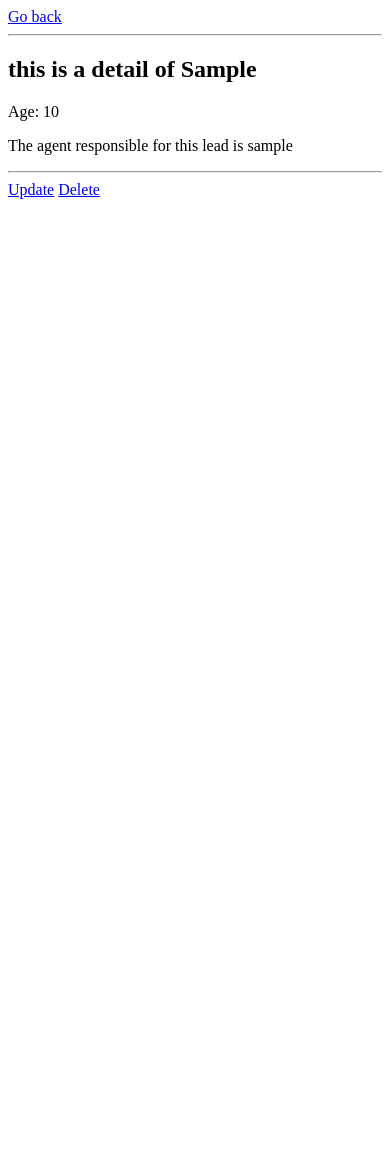
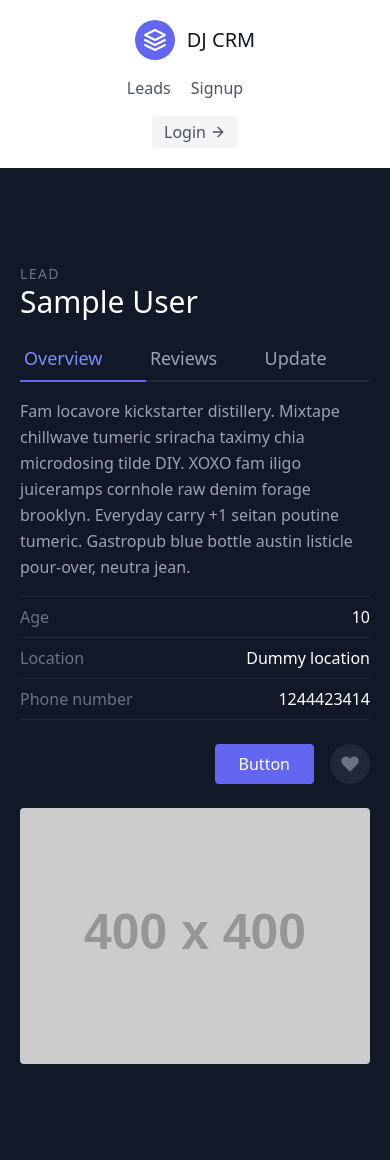
Before and after one commit to zwykuy-gracz/djcrm, a Django app: page /leads/1/ in a window 390 px wide. Before the commit the page ends 199 px from the top, so only its background shows below. Run offline with Django 3.2, Linux system fonts and the light colour scheme; tables that the repository leaves empty hold one stand-in row (values such as "Sample post"); grey boxes labelled with a size stand in for pictures from a placeholder-image service; some libraries are stand-ins or nearby versions.

Commit message:
changing views to class based views

```diff
--- a/djcrm/urls.py
+++ b/djcrm/urls.py
@@ -1,8 +1,10 @@
 from django.contrib import admin
 from django.urls import path, include
 
+from leads import views
 
 urlpatterns = [
     path('admin/', admin.site.urls),
+    path('', views.LandingPageView.as_view(), name='landing-page'),
     path('leads/', include('leads.urls', namespace='leads')),
 ]
--- a/leads/templates/leads/lead_detail.html
+++ b/leads/templates/leads/lead_detail.html
@@ -1,13 +1,48 @@
 {% extends "base.html" %}
 {% block content %}
 
-    <a href="{% url 'leads:lead-list' %}">Go back</a>
-    <hr/>
-    <h2>this is a detail of {{ lead.first_name }}</h2>
-    <p>Age: {{ lead.age }}</p>
-    <p>The agent responsible for this lead is {{ lead.agent }}</p>
-    <hr/>
-    <a href="{% url 'leads:lead-update' lead.pk %}">Update</a>
-    <a href="{% url 'leads:lead-delete' lead.pk %}">Delete</a>
+<section class="text-gray-400 bg-gray-900 body-font overflow-hidden">
+  <div class="container px-5 py-24 mx-auto">
+    <div class="lg:w-4/5 mx-auto flex flex-wrap">
+      <div class="lg:w-1/2 w-full lg:pr-10 lg:py-6 mb-6 lg:mb-0">
+        <h2 class="text-sm title-font text-gray-500 tracking-widest">LEAD</h2>
+        <h1 class="text-white text-3xl title-font font-medium mb-4">{{ lead.first_name }} {{ lead.last_name }}</h1>
+        <div class="flex mb-4">
+          <a href="{% url 'leads:lead-detail' lead.pk %}" class="flex-grow text-indigo-400 border-b-2 border-indigo-500 py-2 text-lg px-1">
+                Overview
+            </a>
+            <a class="flex-grow border-b-2 border-gray-800 py-2 text-lg px-1">
+                Reviews
+            </a>
+            <a href="{% url 'leads:lead-update' lead.pk %}" class="flex-grow border-b-2 border-gray-800 py-2 text-lg px-1">
+                Update
+            </a>
+        </div>
+        <p class="leading-relaxed mb-4">Fam locavore kickstarter distillery. Mixtape chillwave tumeric sriracha taximy chia microdosing tilde DIY. XOXO fam iligo juiceramps cornhole raw denim forage brooklyn. Everyday carry +1 seitan poutine tumeric. Gastropub blue bottle austin listicle pour-over, neutra jean.</p>
+        <div class="flex border-t border-gray-800 py-2">
+          <span class="text-gray-500">Age</span>
+          <span class="ml-auto text-white">{{ lead.age }}</span>
+        </div>
+        <div class="flex border-t border-gray-800 py-2">
+          <span class="text-gray-500">Location</span>
+          <span class="ml-auto text-white">Dummy location</span>
+        </div>
+        <div class="flex border-t border-b mb-6 border-gray-800 py-2">
+          <span class="text-gray-500">Phone number</span>
+          <span class="ml-auto text-white">1244423414</span>
+        </div>
+        <div class="flex">
+          <button class="flex ml-auto text-white bg-indigo-500 border-0 py-2 px-6 focus:outline-none hover:bg-indigo-600 rounded">Button</button>
+          <button class="rounded-full w-10 h-10 bg-gray-800 p-0 border-0 inline-flex items-center justify-center text-gray-500 ml-4">
+            <svg fill="currentColor" stroke-linecap="round" stroke-linejoin="round" stroke-width="2" class="w-5 h-5" viewBox="0 0 24 24">
+              <path d="M20.84 4.61a5.5 5.5 0 00-7.78 0L12 5.67l-1.06-1.06a5.5 5.5 0 00-7.78 7.78l1.06 1.06L12 21.23l7.78-7.78 1.06-1.06a5.5 5.5 0 000-7.78z"></path>
+            </svg>
+          </button>
+        </div>
+      </div>
+      <img alt="ecommerce" class="lg:w-1/2 w-full lg:h-auto h-64 object-cover object-center rounded" src="https://dummyimage.com/400x400">
+    </div>
+  </div>
+</section>
 
 {% endblock content %}
--- a/leads/urls.py
+++ b/leads/urls.py
@@ -1,12 +1,15 @@
 from django.urls import path
-from .views import lead_list, lead_detail, lead_create, lead_update, lead_delete
+from .views import (
+    lead_list, lead_detail, lead_create, lead_update, lead_delete,
+    LeadListView, LeadDetailView, LeadCreateView, LeadUpdateView, LeadDeleteView,
+)
 
 app_name = "leads"
 
 urlpatterns = [
-    path('', lead_list, name='lead-list'),
-    path('<int:pk>/', lead_detail, name='lead-detail'),
-    path('create/', lead_create, name='lead-create'),
-    path('<int:pk>/update/', lead_update, name='lead-update'),
-    path('<int:pk>/delete/', lead_delete, name='lead-delete'),
+    path('', LeadListView.as_view(), name='lead-list'),
+    path('<int:pk>/', LeadDetailView.as_view(), name='lead-detail'),
+    path('create/', LeadCreateView.as_view(), name='lead-create'),
+    path('<int:pk>/update/', LeadUpdateView.as_view(), name='lead-update'),
+    path('<int:pk>/delete/', LeadDeleteView.as_view(), name='lead-delete'),
 ]
--- a/leads/views.py
+++ b/leads/views.py
@@ -1,8 +1,20 @@
-from django.shortcuts import render, redirect
+from django.shortcuts import render, redirect, reverse
 from django.http import HttpResponse
+from django.views.generic import TemplateView, ListView, DetailView, CreateView, UpdateView, DeleteView
 from .models import Lead, Agent
 from .forms import LeadForm, LeadModelForm
 
+
+class LandingPageView(TemplateView):
+    template_name = "landing.html"
+
+def landing_page(request):
+    return render(request, "landing.html")
+
+class LeadListView(ListView):
+    template_name = "leads/lead_list.html"
+    queryset = Lead.objects.all()
+    context_object_name = 'leads'
 
 def lead_list(request):
     leads = Lead.objects.all()
@@ -11,12 +23,25 @@ def lead_list(request):
     }
     return render(request, 'leads/lead_list.html', context)
 
+class LeadDetailView(DetailView):
+    template_name = "leads/lead_detail.html"
+    queryset = Lead.objects.all()
+    context_object_name = 'lead'
+
 def lead_detail(request, pk):
     lead = Lead.objects.get(id=pk)
     context = {
         "lead": lead,
     }
     return render(request, 'leads/lead_detail.html', context)
+
+class LeadCreateView(CreateView):
+    template_name = "leads/lead_create.html"
+    form_class = LeadModelForm
+
+    def get_success_url(self):
+        return reverse("leads:lead-list")
+
 
 def lead_create(request):
     form = LeadModelForm()
@@ -31,6 +56,13 @@ def lead_create(request):
     }
     return render(request, "leads/lead_create.html", context)
 
+class LeadUpdateView(UpdateView):
+    template_name = "leads/lead_update.html"
+    queryset = Lead.objects.all()
+    form_class = LeadModelForm
+
+    def get_success_url(self):
+        return reverse("leads:lead-list")
 
 def lead_update(request, pk):
     lead = Lead.objects.get(id=pk)
@@ -47,6 +79,12 @@ def lead_update(request, pk):
     }
     return render(request, "leads/lead_update.html", context)
 
+class LeadDeleteView(DeleteView):
+    template_name = "leads/lead_delete.html"
+    queryset = Lead.objects.all()
+
+    def get_success_url(self):
+        return reverse("leads:lead-list")
 
 def lead_delete(request, pk):
     lead = Lead.objects.get(id=pk)
--- a/templates/base.html
+++ b/templates/base.html
@@ -6,23 +6,14 @@
         <title>DJCRM</title>
         <meta name="description" content="">
         <meta name="viewport" content="width=device-width, initial-scale=1">
-        <link rel="stylesheet" href="">
-        <style>
-            .lead {
-                padding-top: 10px;
-                padding-bottom: 10px;
-                padding-left: 6px;
-                padding-right: 6px;
-                margin-top: 10px;
-                background-color: #f6f6f6;
-                width: 100%;
-            }
-        </style>
+        <link href="https://unpkg.com/tailwindcss@^2/dist/tailwind.min.css" rel="stylesheet">
     </head>
     <body>
-        {% block content %}
-
-        {% endblock content %}
+        <div class="max-w-7xl mx-auto">
+            {% include "navbar.html" %}
+            {% block content %}
+            {% endblock content %}
+        </div>
 
         {% include "scripts.html" %}
     </body>
--- /dev/null
+++ b/templates/navbar.html
@@ -0,0 +1,20 @@
+<header class="text-gray-600 body-font">
+  <div class="container mx-auto flex flex-wrap p-5 flex-col md:flex-row items-center">
+    <a class="flex title-font font-medium items-center text-gray-900 mb-4 md:mb-0">
+      <svg xmlns="http://www.w3.org/2000/svg" fill="none" stroke="currentColor" stroke-linecap="round" stroke-linejoin="round" stroke-width="2" class="w-10 h-10 text-white p-2 bg-indigo-500 rounded-full" viewBox="0 0 24 24">
+        <path d="M12 2L2 7l10 5 10-5-10-5zM2 17l10 5 10-5M2 12l10 5 10-5"></path>
+      </svg>
+      <span class="ml-3 text-xl">DJ CRM</span>
+    </a>
+    <nav class="md:ml-auto flex flex-wrap items-center text-base justify-center">
+      <a href="{% url 'leads:lead-list' %}" class="mr-5 hover:text-gray-900">Leads</a>
+      <a class="mr-5 hover:text-gray-900">Signup</a>
+    </nav>
+    <a href="#" class="inline-flex items-center bg-gray-100 border-0 py-1 px-3 focus:outline-none hover:bg-gray-200 rounded text-base mt-4 md:mt-0">
+        Login
+        <svg fill="none" stroke="currentColor" stroke-linecap="round" stroke-linejoin="round" stroke-width="2" class="w-4 h-4 ml-1" viewBox="0 0 24 24">
+            <path d="M5 12h14M12 5l7 7-7 7"></path>
+        </svg>
+    </a>
+  </div>
+</header>
```
Also changed, not shown: leads/templates/leads/lead_delete.html (added, +12 -0 lines), leads/templates/leads/lead_list.html (+37 -8 lines), leads/templates/leads/lead_update.html (+26 -3 lines), templates/landing.html (added, +23 -0 lines).
